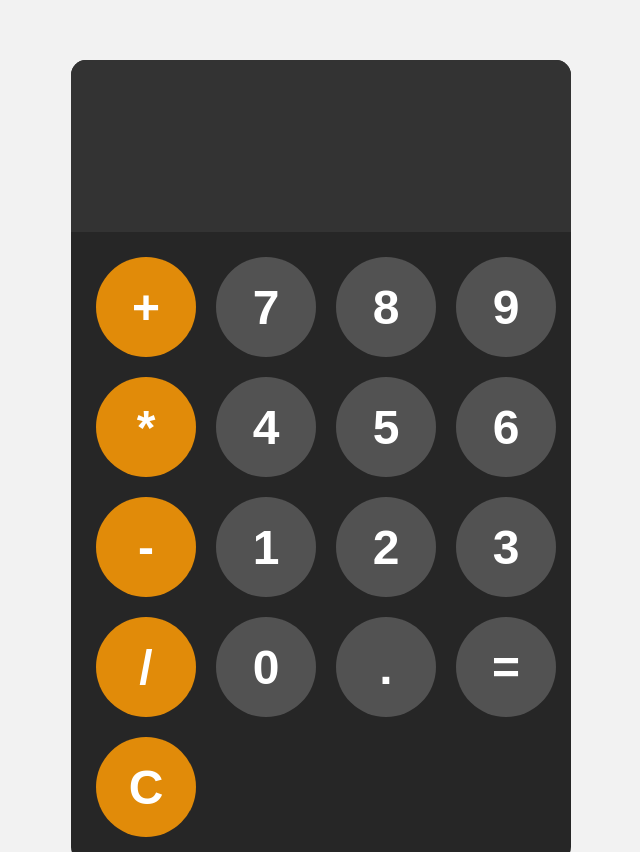
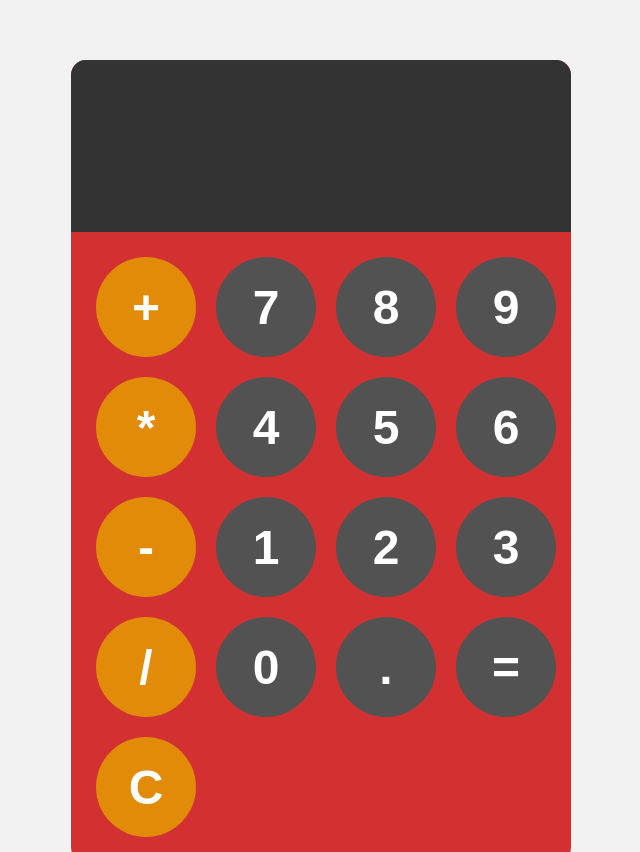
Before and after one commit to ettaoussiilyas/calculator, a plain HTML site: page index.html in a window 1280 px wide. Shown: the part 139-991 px from the top of the page, without its empty margins (319-959 px from the left). Drawn offline with Linux system fonts and the light colour scheme.

Commit message:
changing background color of div calculator to red color

```diff
--- a/index.css
+++ b/index.css
@@ -17,7 +17,7 @@ body{
 }
 #calculator{
     font-family: Arial, sans-serif;
-    background-color: hsl(0, 0%, 15%);
+    background-color: hsl(0, 65%, 51%);
     border-radius: 15px;
     max-width: 500px;
     overflow: hidden;
```
